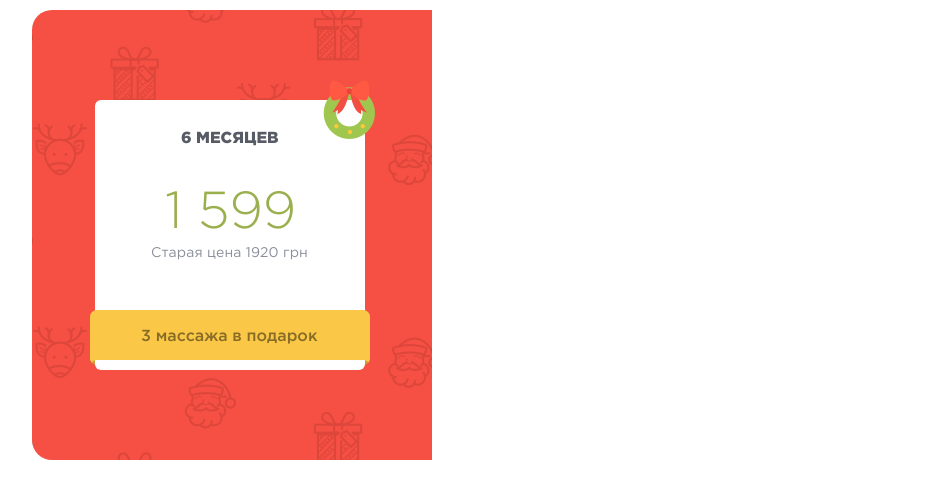
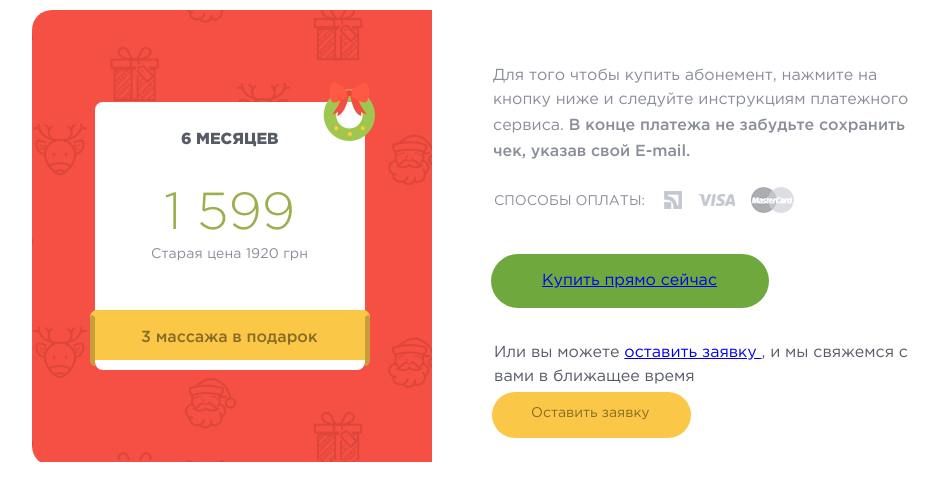
Before and after one commit to petrikjul/homework_html_css, a plain HTML site: page HTML/homework_7/index.html in a window 1280 px wide. Shown: the whole page, without its empty margins (138-1077 px from the left). Drawn offline with Linux system fonts and the light colour scheme.

Commit message:
add homework_7

```diff
--- a/HTML/homework_7/CSS/style.css
+++ b/HTML/homework_7/CSS/style.css
@@ -29,49 +29,31 @@
 	font-style: normal;
 	font-weight: normal;
 	font-size: 16px;
-	color: 876c27;
+
 }
 
-.maket {
-	height: 450px;
+
+.body {
 	width: 940px;
-	box-sizing: content-box;
 	margin: 10px auto;
+	border-radius: 20px 20px 20px 20px;
+	overflow: hidden;
 }
 
-.red {
-	height: 450px;
+.block_left {
 	width: 400px;
-	border-radius: 20px 0 0 20px;
+	box-sizing: border-box;
 	background-image: url(../img/fon-red.png);
+	float: left;
 }
 
 .white {
-	height: 270px;
 	width: 270px;
 	background-color: #FFFFFF;
+	margin: 92px 63px;
+	padding: 134px 0;
+	border-radius: 8px;
 	position: relative;
-	top: 90px;
-	left: 63px;
-	border-radius: 6px;
-}
-
-.orange2 {
-	height: 53px;
-	width: 280px;
-	background-image: url(../img/for-yellow-block.png);
-	position: absolute;
-	top: 212px;
-	right: -5px;
-}
-
-.orange {
-	height: 53px;
-	width: 280px;
-	background-image: url(../img/yellow-block.png);
-	position: absolute;
-	top: 210px;
-	right: -5px;
 }
 
 .picture {
@@ -83,13 +65,30 @@
 	right: -10px;
 }
 
+.orange {
+	background-image: url(../img/yellow-block.png);
+	width: 280px;
+
+	position: absolute;
+	margin: 74px -5px;
+	padding: 26px 0;
+
+}
+
+.oranges {
+	position: absolute;
+	width: 280px;
+	background-image: url(../img/for-yellow-block.png);
+	margin: -22px 0px;
+	padding: 26px 0;
+}
+
 .p1 {
 	font-family: GothamProBlack;
 	font-size: 16px;
 	color: #575b66;
 	position: absolute;
-	top: 28px;
-	left: 86px;
+	margin: -107px 86px;
 }
 
 .p2 {
@@ -97,18 +96,16 @@
 	font-size: 52px;
 	color: #9aaf4e;
 	position: absolute;
-	top: 81px;
-	left: 70px;
+	margin: -54px 69px;
 }
 
 .p3 {
 	font-family: GothamPro;
 	font-size: 14px;
-	letter-spacing: 0.12px;
+	letter-spacing: 0.13px;
 	color: #8a8e99;
 	position: absolute;
-	top: 145px;
-	left: 56px;
+	margin: 10px 56px;
 }
 
 .p4 {
@@ -116,6 +113,106 @@
 	font-size: 16px;
 	color: #876c27;
 	position: absolute;
-	top: 226px;
-	left: 46px;
+	margin: -13px 51px;
 }
+
+
+.block_right {
+	width: 540px;
+	background: #FFFFFF;
+	box-sizing: border-box;
+	float: right;
+}
+
+.block1 {
+	font-family: GothamPro;
+	font-size: 16px;
+	color: #8a8e99;
+	line-height: 1.5;
+    margin-top: 54px;
+    margin-left: 61px;
+    margin-right: 50px;
+    margin-bottom: 10px;
+}
+
+.sentence {
+	font-family: GothamProMedium;
+}
+
+.block2 {
+	position: relative;
+    margin-top: 50px;
+    margin-left: 50px;
+    padding-bottom: 12px;
+}
+
+.text {
+	font-family: GothamPro;
+	font-size: 14px;
+	color: #8a8e99;
+	text-transform: uppercase;
+	margin-top: -21px;
+    margin-left: 12px;
+    float: left;
+    position: absolute;
+}
+
+.sprint {
+	height: 26px;
+	width: 130px;
+    background-image: url(../img/skrine_sing.png);
+    margin-top: -27px;
+    margin-left: 182px;
+    position: absolute;
+}
+
+.block3 {
+	background: #6fa93d;
+	border-radius: 27px;
+	position: relative;
+	padding-top: 54px;
+	margin-top: 28px;
+	margin-left: 59px;
+	margin-right: 203px;
+	display: block;
+}
+
+.buy {
+	font-size: 16px;
+    font-family: "GothamPro";
+  	color: #FFFFFF;
+    margin: -36px 51px;
+    position: absolute;
+}
+
+.block4 {
+	font-size: 16px;
+    font-family: "GothamPro";
+    color: #575b66;
+    line-height: 1.5;
+    margin-top: 33px;
+	margin-left: 62px;
+	margin-right: 40px;
+	margin-bottom: 29px;
+}
+
+.a:hover {
+	text-decoration: none;
+}
+
+.block5 {
+	background: #fac746;
+	border-radius: 27px;
+	padding-top: 46px;
+	margin-top: -26px;
+	margin-left: 60px;
+	margin-bottom: 61px;
+	margin-right: 281px;
+}
+
+.order {
+	font-size: 14px;
+    font-family: "GothamPro";
+  	color: #876c27;
+    margin: -33px 39px;
+}
--- a/HTML/homework_7/index.html
+++ b/HTML/homework_7/index.html
@@ -7,18 +7,43 @@
      <link rel="stylesheet" type="text/css" href="css/style.css">
 </head>
 <body>
-	<div class="maket">
-          <div class="red">
-              <div class="white">
-                  <div class="orange2"></div>
-                  <div class="orange"></div>
+	<div class="body">
+
+      <div class="block_left">
+            <div class="white">
+                  <div class="orange">
+                      <div class="oranges">
+                          <div class="p4">3 массажа в подарок</div>
+                      </div>
+                  </div>
                   <div class="picture"></div>
                   <div class="p1">6 МЕСЯЦЕВ</div>
                   <div class="p2">1 599</div>
                   <div class="p3">Старая цена 1920 грн</div>
-                  <div class="p4">3 массажа в подарок</div>
-              </div> <!--add white block and text-->
-          </div><!--add img fon-red-->
-  </div> <!--right blok-->
+            </div>
+      </div> <!--block_left-->
+
+      <div class="block_right">
+            <div class="block1">
+                Для того чтобы купить абонемент, нажмите на
+                кнопку ниже и следуйте инструкциям платежного сервиса.
+                <span class="sentence">В конце платежа не забудьте сохранить
+                чек, указав свой E-mail.</span>
+            </div>
+            <div class="block2">
+                <div class="text">СПОСОБЫ ОПЛАТЫ:</div>
+                <div class="sprint"></div>
+            </div>
+            <div class="block3">
+                <div class="buy"><a href="link1">Купить прямо сейчас</a></div>
+            </div>
+            <div class="block4">Или вы можете <a href="#" class="">оставить заявку
+                </a>, и мы свяжемся с вами в ближащее время</div>
+            <div class="block5">
+                <div class="order">Оставить заявку</div>
+            </div>
+      </div> <!--block_right-->
+
+  </div>
 </body>
 </html>
```
